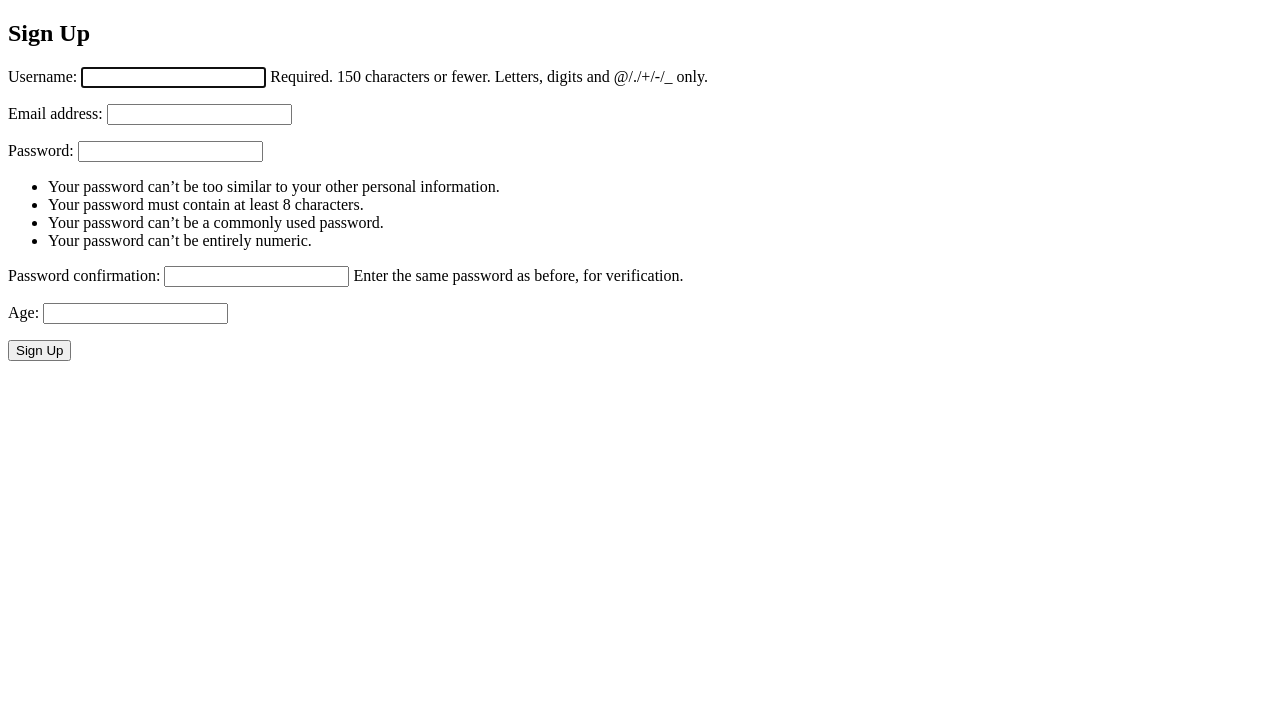
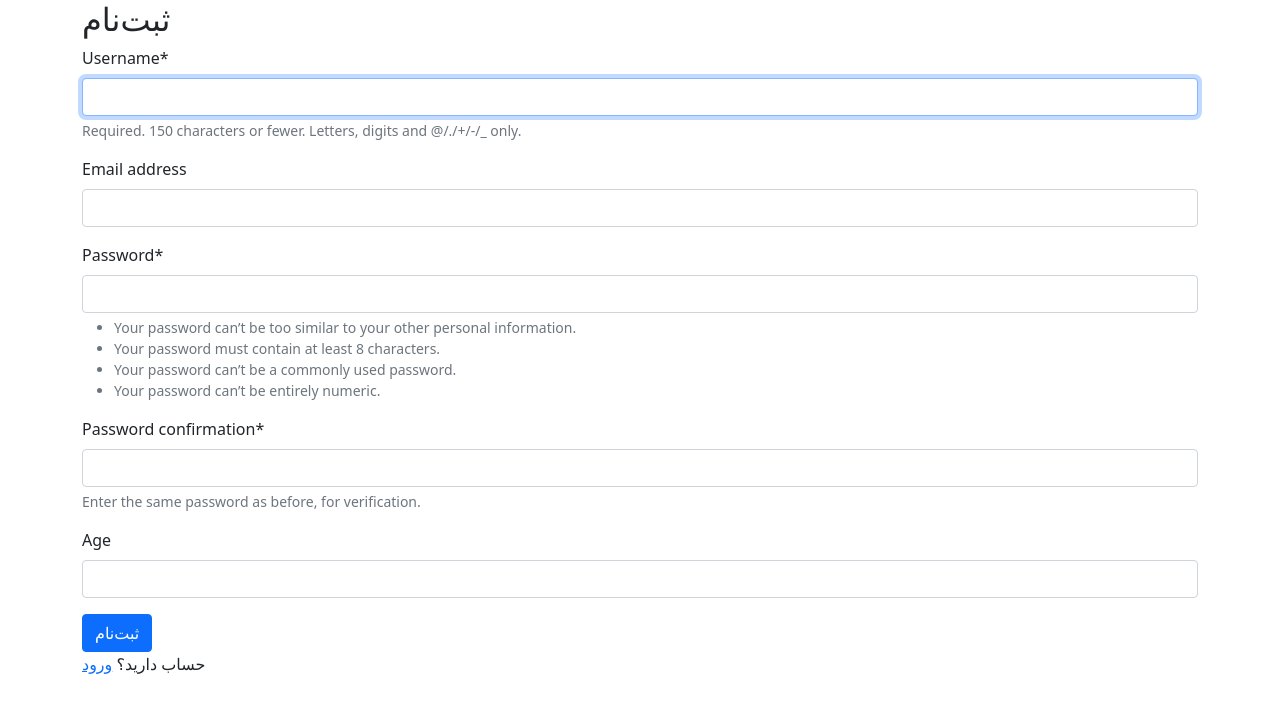
Before and after one commit to Amirmohammdkhaki/django_websit, a Django app: page /accounts/signup/ in a window 1280 px wide. Shown: the top 713 px of the page. Run offline with Django 5.2, Linux system fonts and the light colour scheme; some libraries are stand-ins or nearby versions.

Commit message:
webedit2

```diff
--- a/templates/_base.html
+++ b/templates/_base.html
@@ -3,15 +3,32 @@
 <head>
     <meta charset="UTF-8">
     <meta name="viewport" content="width=device-width, initial-scale=1.0">
+    <!-- Bootstrap CSS -->
+    <link href="https://cdn.jsdelivr.net/npm/bootstrap@5.1.3/dist/css/bootstrap.min.css" rel="stylesheet"
+          integrity="sha384-1BmE4kWBq78iYhFldvKuhfTAU6auU8tT94WrHftjDbrCEXSU1oBoqyl2QvZ6jIW3" crossorigin="anonymous">
+
     <title>{% block page_title %}
 
-    {% endblock  %}</title>
+    {% endblock %}</title>
 </head>
 <body>
-
+    <div class="container">
     {% block content %}
 
-    {% endblock  %}
+    {% endblock %}
 
+        </div>
+<!-- Optional JavaScript; choose one of the two! -->
+
+<!-- Option 1: Bootstrap Bundle with Popper -->
+<script src="https://cdn.jsdelivr.net/npm/bootstrap@5.1.3/dist/js/bootstrap.bundle.min.js"
+        integrity="sha384-ka7Sk0Gln4gmtz2MlQnikT1wXgYsOg+OMhuP+IlRH9sENBO0LRn5q+8nbTov4+1p"
+        crossorigin="anonymous"></script>
+
+<!-- Option 2: Separate Popper and Bootstrap JS -->
+<!--
+<script src="https://cdn.jsdelivr.net/npm/@popperjs/core@2.10.2/dist/umd/popper.min.js" integrity="sha384-7+zCNj/IqJ95wo16oMtfsKbZ9ccEh31eOz1HGyDuCQ6wgnyJNSYdrPa03rtR1zdB" crossorigin="anonymous"></script>
+<script src="https://cdn.jsdelivr.net/npm/bootstrap@5.1.3/dist/js/bootstrap.min.js" integrity="sha384-QJHtvGhmr9XOIpI6YVutG+2QOK9T+ZnN4kzFN1RtK3zEFEIsxhlmWl5/YESvpZ13" crossorigin="anonymous"></script>
+-->
 </body>
 </html>
--- a/templates/registration/signup.html
+++ b/templates/registration/signup.html
@@ -1,12 +1,16 @@
 {% extends '_base.html' %}
+{% load crispy_forms_tags %}  <!-- This should be at the top -->
 
-{% block page_title %}Sign Up{% endblock %}
+{% block page_title %}ثبت‌نام{% endblock %}
 
 {% block content %}
-    <h2>Sign Up</h2>
-    <form method="post">
-        {% csrf_token %}
-        {{ form.as_p }}
-        <button type="submit">Sign Up</button>
-    </form>
+<h2>ثبت‌نام</h2>
+
+<form method="post" novalidate>
+    {% csrf_token %}
+    {{ form|crispy }}
+    <button type="submit" class="btn btn-primary">ثبت‌نام</button>
+</form>
+
+<p>حساب دارید؟ <a href="{% url 'login' %}">ورود</a></p>
 {% endblock %}
```
Also changed, not shown: config/settings.py (+8 -0 lines).
